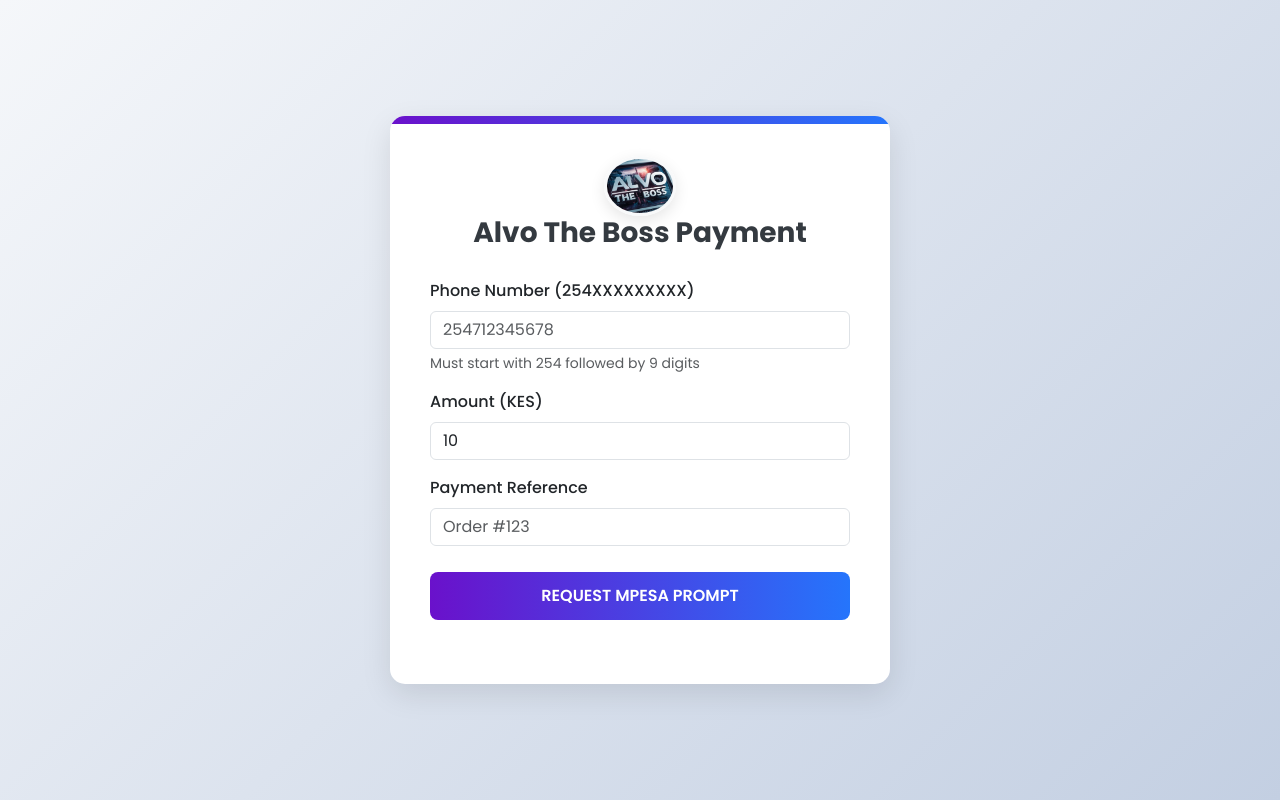
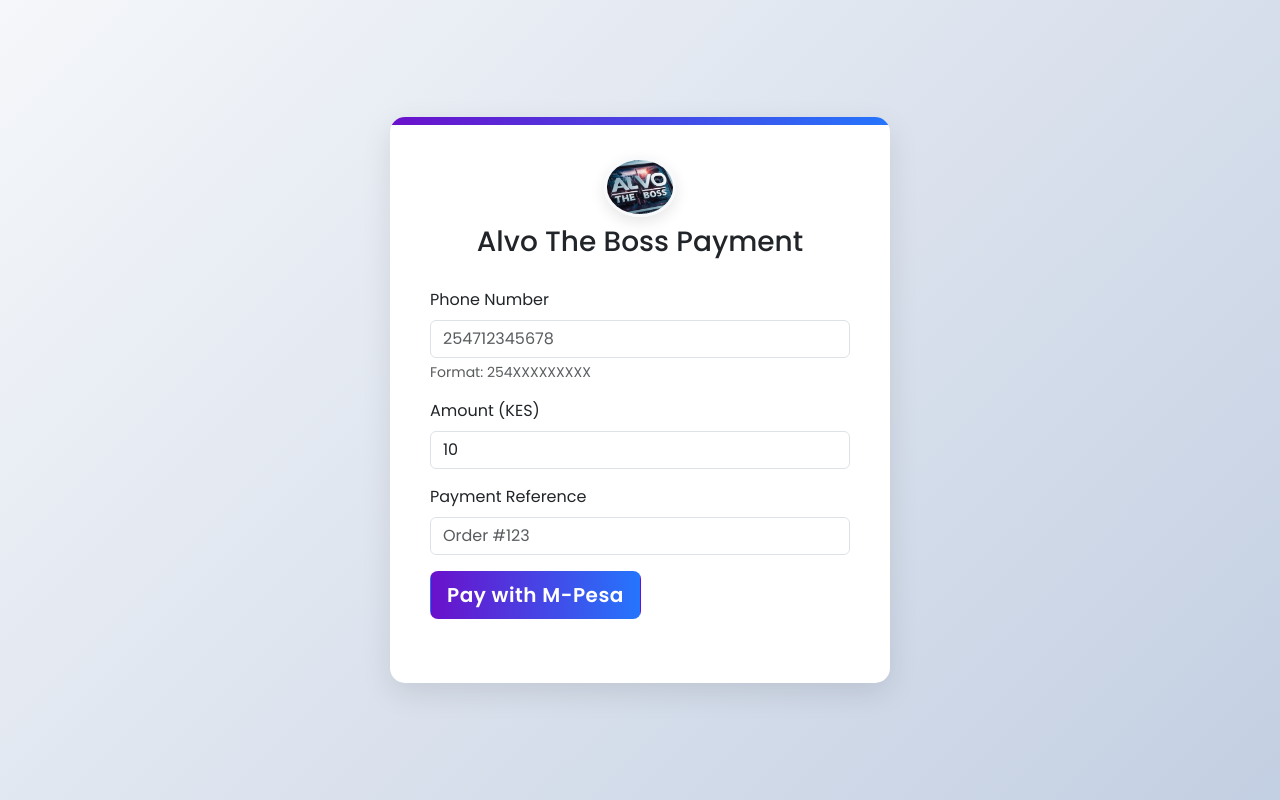
Before and after one commit to Alvin-Jomo/mpesa, a Django app: page / in a window 1280 px wide. Run offline with Django 4.2, Linux system fonts and the light colour scheme.

Commit message:
Initial clean push

```diff
--- a/my_app/views.py
+++ b/my_app/views.py
@@ -1,139 +1,142 @@
 import json
 import logging
-from django.shortcuts import render
 from django.http import JsonResponse, HttpResponse
 from django.views.decorators.csrf import csrf_exempt
 from django.views.decorators.http import require_POST, require_GET
 from django_daraja.mpesa.core import MpesaClient
 from django.core.cache import cache
 from django.conf import settings
+from django.shortcuts import render
 
-# Logger setup
 logger = logging.getLogger(__name__)
 
 def index(request):
-    """Render the main payment page"""
+    """
+    Render the main page with the payment form.
+    """
     return render(request, 'mpesa_payment.html')
-
 
 @csrf_exempt
 @require_POST
 def stk_push(request):
-    """Initiates M-Pesa STK push to user's phone"""
     try:
         cl = MpesaClient()
+        phone_number = request.POST.get('phone', '').strip()
+        amount = request.POST.get('amount', '').strip()
 
-        # Extract form data
-        phone = request.POST.get('phone', '').strip()
-        amount = request.POST.get('amount', '').strip()
-        reference = request.POST.get('reference', 'Payment').strip()[:20]
+        # Validate inputs
+        if not (phone_number and amount):
+            return JsonResponse({
+                'status': 'error',
+                'message': 'Phone number and amount are required'
+            }, status=400)
 
-        # Basic validation
-        if not phone or not amount:
-            return JsonResponse({'status': 'error', 'message': 'Phone number and amount are required'}, status=400)
-
-        # Validate amount
         try:
             amount = int(amount)
             if amount < 1:
-                raise ValueError()
-        except ValueError:
-            return JsonResponse({'status': 'error', 'message': 'Amount must be a number greater than 0'}, status=400)
+                raise ValueError("Amount must be at least 1")
+        except (ValueError, TypeError):
+            return JsonResponse({
+                'status': 'error',
+                'message': 'Amount must be a valid number ≥ 1'
+            }, status=400)
 
-        # Validate phone number
-        if not (phone.startswith('254') and len(phone) == 12 and phone.isdigit()):
-            return JsonResponse({'status': 'error', 'message': 'Phone number must be in format 254XXXXXXXXX'}, status=400)
+        if not (phone_number.startswith('254') and len(phone_number) == 12 and phone_number[1:].isdigit()):
+            return JsonResponse({
+                'status': 'error',
+                'message': 'Phone must be format 254XXXXXXXXX'
+            }, status=400)
 
-        # Initiate STK push
+        # Process payment
         response = cl.stk_push(
-            phone_number=phone,
+            phone_number=phone_number,
             amount=amount,
-            account_reference=reference,
+            account_reference=request.POST.get('reference', 'Payment')[:20],
             transaction_desc='Customer Payment',
             callback_url=settings.MPESA_CALLBACK_URL
         )
 
-        # STK push was successful
-        if response.response_code == '0':
-            checkout_id = response.checkout_request_id
-            # Store payment temporarily
-            cache.set(checkout_id, {
+        if response.response_code == "0":
+            # Store in cache for status checking
+            cache.set(response.checkout_request_id, {
                 'status': 'pending',
-                'phone': phone,
-                'amount': amount,
-                'reference': reference
+                'phone': phone_number,
+                'amount': amount
             }, timeout=300)
 
             return JsonResponse({
                 'status': 'success',
-                'checkout_request_id': checkout_id,
+                'checkout_request_id': response.checkout_request_id,
                 'customer_message': response.customer_message
             })
 
-        # STK push failed
         return JsonResponse({
             'status': 'error',
             'message': response.error_message or 'Payment request failed'
-        }, status=400)
+        })
 
     except Exception as e:
-        logger.exception("STK Push Exception:")
+        logger.error(f"STK Push Error: {str(e)}", exc_info=True)
         return JsonResponse({
             'status': 'error',
-            'message': 'An error occurred during processing. Please try again.'
+            'message': 'Payment processing failed'
         }, status=500)
-
 
 @csrf_exempt
 @require_POST
 def stk_push_callback(request):
-    """Handles callback from M-Pesa API after payment attempt"""
     try:
         data = json.loads(request.body.decode('utf-8'))
+        logger.info(f"Raw callback received: {data}")
+
         callback = data.get('Body', {}).get('stkCallback', {})
         checkout_id = callback.get('CheckoutRequestID')
         result_code = callback.get('ResultCode')
-        result_desc = callback.get('ResultDesc', 'Payment failed')
 
-        if checkout_id:
-            # Determine payment outcome
-            if result_code == 0:
-                status = {'status': 'success', 'message': 'Payment completed successfully'}
-            elif result_code == 1032:
-                status = {'status': 'cancelled', 'message': 'Transaction was cancelled by the user'}
-            else:
-                status = {'status': 'failed', 'message': result_desc}
+        if not checkout_id:
+            return HttpResponse(status=400)
 
-            # Update cache with final status
-            cache.set(checkout_id, status, timeout=300)
+        # Process different statuses
+        if result_code == 0:  # Success
+            items = callback.get('CallbackMetadata', {}).get('Item', [])
+            receipt = next((i['Value'] for i in items if i.get('Name') == 'MpesaReceiptNumber'), None)
+
+            cache.set(checkout_id, {
+                'status': 'success',
+                'message': 'Payment completed',
+                'receipt': receipt,
+                'code': result_code
+            }, timeout=300)
+
+        elif result_code == 1032:  # Cancelled
+            cache.set(checkout_id, {
+                'status': 'cancelled',
+                'message': 'Transaction cancelled by user',
+                'code': result_code
+            }, timeout=300)
+
+        else:  # Other errors
+            cache.set(checkout_id, {
+                'status': 'failed',
+                'message': callback.get('ResultDesc', 'Payment failed'),
+                'code': result_code
+            }, timeout=300)
 
         return HttpResponse(status=200)
 
-    except json.JSONDecodeError:
-        logger.error("Invalid JSON received in callback.")
+    except Exception as e:
+        logger.error(f"Callback Error: {str(e)}", exc_info=True)
         return HttpResponse(status=400)
-    except Exception as e:
-        logger.exception("Callback processing error:")
-        return HttpResponse(status=400)
-
 
 @csrf_exempt
 @require_GET
 def check_status(request):
-    """Returns the status of a previously initiated STK push request"""
     checkout_id = request.GET.get('checkout_request_id')
-
     if not checkout_id:
         return JsonResponse({
             'status': 'error',
-            'message': 'Checkout Request ID is required'
+            'message': 'Checkout ID required'
         }, status=400)
 
-    # Fetch status from cache
     status_data = cache.get(checkout_id, {'status': 'pending'})
-
-    # Clean up cache if final state reached
-    if status_data.get('status') in ['success', 'cancelled', 'failed']:
-        cache.delete(checkout_id)
-
     return JsonResponse(status_data)
--- a/templates/mpesa_payment.html
+++ b/templates/mpesa_payment.html
@@ -12,6 +12,9 @@
     :root {
       --primary-color: #6a11cb;
       --secondary-color: #2575fc;
+      --success-color: #28a745;
+      --warning-color: #ffc107;
+      --danger-color: #dc3545;
     }
 
     body {
@@ -56,15 +59,6 @@
       box-shadow: 0 5px 15px rgba(0, 0, 0, 0.1);
     }
 
-    .logo-container h3 {
-      font-weight: 700;
-      color: #343a40;
-    }
-
-    .form-label {
-      font-weight: 500;
-    }
-
     .form-control:focus {
       border-color: var(--primary-color);
       box-shadow: 0 0 0 0.25rem rgba(106, 17, 203, 0.25);
@@ -72,24 +66,33 @@
 
     .btn-mpesa {
       background: linear-gradient(90deg, var(--primary-color), var(--secondary-color));
-      color: #fff;
+      color: white;
       font-weight: 600;
-      text-transform: uppercase;
-      width: 100%;
-      border: none;
-      padding: 12px;
-      border-radius: 8px;
-      margin-top: 10px;
-      transition: 0.3s ease;
+      letter-spacing: 0.5px;
     }
 
     .btn-mpesa:hover {
-      background: linear-gradient(90deg, #5a0cb5, #1c6ae8);
+      transform: translateY(-2px);
+      box-shadow: 0 5px 15px rgba(0, 0, 0, 0.1);
     }
 
     .alert {
-      border-radius: 8px;
-      padding: 15px 20px;
+      border-left: 4px solid;
+    }
+
+    .alert-success {
+      border-left-color: var(--success-color);
+      background-color: rgba(40, 167, 69, 0.1);
+    }
+
+    .alert-warning {
+      border-left-color: var(--warning-color);
+      background-color: rgba(255, 193, 7, 0.1);
+    }
+
+    .alert-danger {
+      border-left-color: var(--danger-color);
+      background-color: rgba(220, 53, 69, 0.1);
     }
 
     .status-checker {
@@ -99,8 +102,10 @@
       margin-top: 15px;
     }
 
-    .status-checker .spinner-border {
-      margin-right: 10px;
+    @media (max-width: 576px) {
+      .payment-container {
+        padding: 30px 20px;
+      }
     }
   </style>
 </head>
@@ -109,52 +114,57 @@
     <div class="payment-container">
       <div class="logo-container">
         <img src="{% static 'images/alvin.jpg' %}" alt="Alvo The Boss">
-        <h3>Alvo The Boss Payment</h3>
+        <h3 class="mt-2">Alvo The Boss Payment</h3>
       </div>
 
       <form id="paymentForm" method="POST">
         {% csrf_token %}
         <div class="mb-3">
-          <label for="phone" class="form-label">Phone Number (254XXXXXXXXX)</label>
-          <input type="tel" class="form-control" id="phone" name="phone" pattern="254[0-9]{9}" placeholder="254712345678" required>
-          <div class="form-text">Must start with 254 followed by 9 digits</div>
+          <label for="phone" class="form-label">Phone Number</label>
+          <input type="tel" class="form-control" id="phone" name="phone"
+                 placeholder="254712345678" required
+                 pattern="254[0-9]{9}">
+          <div class="form-text">Format: 254XXXXXXXXX</div>
         </div>
 
         <div class="mb-3">
           <label for="amount" class="form-label">Amount (KES)</label>
-          <input type="number" class="form-control" id="amount" name="amount" min="1" value="10" required>
+          <input type="number" class="form-control" id="amount" name="amount"
+                 min="1" value="10" required>
         </div>
 
         <div class="mb-3">
           <label for="reference" class="form-label">Payment Reference</label>
-          <input type="text" class="form-control" id="reference" name="reference" placeholder="Order #123" required>
+          <input type="text" class="form-control" id="reference" name="reference"
+                 placeholder="Order #123" maxlength="20" required>
         </div>
 
-        <button type="submit" class="btn btn-mpesa">
-          <span id="btnText">Request MPesa Prompt</span>
-          <span id="spinner" class="spinner-border spinner-border-sm d-none" role="status"></span>
+        <button type="submit" class="btn btn-mpesa btn-lg">
+          <span id="btnText">Pay with M-Pesa</span>
+          <span id="spinner" class="spinner-border spinner-border-sm d-none"></span>
         </button>
       </form>
 
       <div id="responseMessage" class="mt-4"></div>
-
       <div id="statusChecker" class="status-checker d-none">
-        <div class="spinner-border spinner-border-sm text-primary"></div>
+        <div class="spinner-border spinner-border-sm text-primary me-2"></div>
         <small class="text-muted">Checking payment status...</small>
       </div>
     </div>
   </div>
 
   <script>
+    // Payment processing state
     let isProcessing = false;
-    let currentCheckoutRequestId = null;
+    let currentCheckoutId = null;
     let statusCheckInterval = null;
 
-    document.getElementById('paymentForm').addEventListener('submit', async function (e) {
+    document.getElementById('paymentForm').addEventListener('submit', async function(e) {
       e.preventDefault();
       if (isProcessing) return;
+
+      // Set processing state
       isProcessing = true;
-
       const btnText = document.getElementById('btnText');
       const spinner = document.getElementById('spinner');
       const submitBtn = e.target.querySelector('button[type="submit"]');
@@ -162,24 +172,35 @@
       spinner.classList.remove('d-none');
       submitBtn.disabled = true;
 
+      // Clear previous messages
       const responseDiv = document.getElementById('responseMessage');
       responseDiv.innerHTML = '';
       document.getElementById('statusChecker').classList.add('d-none');
       clearInterval(statusCheckInterval);
 
+      // Get form values
       const phone = document.getElementById('phone').value.replace(/\D/g, '').substring(0, 12);
       const amount = document.getElementById('amount').value;
       const reference = document.getElementById('reference').value.substring(0, 20);
       const csrfToken = document.querySelector('[name=csrfmiddlewaretoken]').value;
 
+      // Validate inputs
       if (!phone.startsWith('254') || phone.length !== 12) {
-        showError('Enter a valid Safaricom number (254XXXXXXXXX)');
+        showError('Please enter a valid Safaricom number (254XXXXXXXXX)');
+        resetButton();
+        isProcessing = false;
+        return;
+      }
+
+      if (!amount || isNaN(amount) || parseFloat(amount) < 1) {
+        showError('Please enter a valid amount (minimum 1 KES)');
         resetButton();
         isProcessing = false;
         return;
       }
 
       try {
+        // Initiate payment request
         const response = await fetch("{% url 'stk_push' %}", {
           method: 'POST',
           headers: {
@@ -187,28 +208,35 @@
             'X-CSRFToken': csrfToken
           },
           body: new URLSearchParams({
-            phone, amount, reference, csrfmiddlewaretoken: csrfToken
+            phone: phone,
+            amount: amount,
+            reference: reference,
+            csrfmiddlewaretoken: csrfToken
           })
         });
 
         const data = await response.json();
 
         if (data.status === 'success') {
+          // Show success message
           responseDiv.innerHTML = `
-            <div class="alert alert-success">
-              <h5>✅ Payment Request Sent!</h5>
+            <div class="alert alert-info">
+              <h5 class="alert-heading">Payment Request Sent</h5>
               <p>Check your phone <strong>${phone}</strong></p>
               <p>Amount: <strong>KES ${amount}</strong></p>
-              <p class="small">${data.customer_message || 'Waiting for STK push response'}</p>
+              <hr>
+              <p class="mb-0 small">${data.customer_message || 'Enter your M-Pesa PIN when prompted'}</p>
             </div>`;
-          currentCheckoutRequestId = data.checkout_request_id;
+
+          // Start status checking
+          currentCheckoutId = data.checkout_request_id;
           startStatusChecking();
         } else {
-          showError(data.message || 'Payment request failed.');
+          showError(data.message || 'Failed to initiate payment');
         }
-      } catch (err) {
-        showError('Network error, please try again.');
-        console.error(err);
+      } catch (error) {
+        showError('Network error - please check your connection');
+        console.error('Payment error:', error);
       } finally {
         resetButton();
         isProcessing = false;
@@ -217,34 +245,48 @@
     });
 
     function startStatusChecking() {
+      // Clear any existing interval
+      clearInterval(statusCheckInterval);
+
+      // Show status checker
       document.getElementById('statusChecker').classList.remove('d-none');
-      clearInterval(statusCheckInterval);
+
+      // First check immediately
       checkPaymentStatus();
+
+      // Then check every 5 seconds
       statusCheckInterval = setInterval(checkPaymentStatus, 5000);
 
+      // Auto-stop after 10 minutes
       setTimeout(() => {
+        if (statusCheckInterval) {
           clearInterval(statusCheckInterval);
           document.getElementById('statusChecker').classList.add('d-none');
+
           const responseDiv = document.getElementById('responseMessage');
           if (!responseDiv.innerHTML.includes('Successful') &&
               !responseDiv.innerHTML.includes('Cancelled') &&
               !responseDiv.innerHTML.includes('Failed')) {
-          showError('Status check timed out. Please verify payment manually.');
+            showError('Payment status check timed out. Please verify payment manually.');
+          }
         }
       }, 600000);
     }
 
     async function checkPaymentStatus() {
-      if (!currentCheckoutRequestId) return;
+      if (!currentCheckoutId) return;
+
       try {
-        const res = await fetch(`{% url 'check_status' %}?checkout_request_id=${currentCheckoutRequestId}`);
-        const data = await res.json();
+        const response = await fetch(`{% url 'check_status' %}?checkout_request_id=${currentCheckoutId}`);
+        const data = await response.json();
 
         if (data.status && data.status !== 'pending') {
+          // Final status received - stop checking
           clearInterval(statusCheckInterval);
           document.getElementById('statusChecker').classList.add('d-none');
+
           updatePaymentStatusUI(data);
-          currentCheckoutRequestId = null;
+          currentCheckoutId = null;
         }
       } catch (error) {
         console.error('Status check error:', error);
@@ -253,47 +295,69 @@
 
     function updatePaymentStatusUI(data) {
       const responseDiv = document.getElementById('responseMessage');
+
       if (data.status === 'success') {
         responseDiv.innerHTML = `
           <div class="alert alert-success">
-            <h5>✅ Payment Successful!</h5>
-            <p>Your payment was successful.</p>
-            <p class="small">${data.message || 'Thank you for your payment.'}</p>
-            <button onclick="window.location.reload()" class="btn btn-sm btn-success">Make Another Payment</button>
+            <h5 class="alert-heading">Payment Successful!</h5>
+            <p>Transaction completed successfully</p>
+            ${data.receipt ? `<p>Receipt: <strong>${data.receipt}</strong></p>` : ''}
+            <hr>
+            <div class="d-flex justify-content-between align-items-center">
+              <p class="mb-0 small">${data.message || 'Thank you for your payment'}</p>
+              <button onclick="window.location.reload()" class="btn btn-sm btn-success">
+                New Payment
+              </button>
+            </div>
           </div>`;
-      } else if (data.status === 'cancelled') {
+      }
+      else if (data.status === 'cancelled') {
         responseDiv.innerHTML = `
           <div class="alert alert-warning">
-            <h5>⚠️ Transaction Cancelled</h5>
-            <p>You cancelled the transaction.</p>
-            <p class="small">${data.message || 'STK push was cancelled on phone.'}</p>
-            <button onclick="window.location.reload()" class="btn btn-sm btn-warning">Try Again</button>
+            <h5 class="alert-heading">Payment Cancelled</h5>
+            <p>You cancelled the transaction on your phone</p>
+            <hr>
+            <div class="d-flex justify-content-between align-items-center">
+              <p class="mb-0 small">${data.message || 'STK push was cancelled'}</p>
+              <button onclick="window.location.reload()" class="btn btn-sm btn-warning">
+                Try Again
+              </button>
+            </div>
           </div>`;
-      } else if (data.status === 'failed') {
+      }
+      else if (data.status === 'failed') {
         responseDiv.innerHTML = `
           <div class="alert alert-danger">
-            <h5>❌ Payment Failed</h5>
-            <p>${data.message || 'The transaction failed.'}</p>
-            <button onclick="window.location.reload()" class="btn btn-sm btn-danger">Try Again</button>
+            <h5 class="alert-heading">Payment Failed</h5>
+            <p>${data.message || 'The transaction could not be completed'}</p>
+            ${data.code ? `<p class="small">Error code: ${data.code}</p>` : ''}
+            <hr>
+            <button onclick="window.location.reload()" class="btn btn-sm btn-danger">
+              Try Again
+            </button>
           </div>`;
       }
     }
 
-    function showError(msg) {
+    function showError(message) {
       document.getElementById('responseMessage').innerHTML = `
         <div class="alert alert-danger">
-          <h5>⚠️ Error</h5>
-          <p>${msg}</p>
-          <button onclick="window.location.reload()" class="btn btn-sm btn-outline-danger">Try Again</button>
+          <h5 class="alert-heading">Error</h5>
+          <p>${message}</p>
+          <hr>
+          <button onclick="window.location.reload()" class="btn btn-sm btn-outline-danger">
+            Retry
+          </button>
         </div>`;
     }
 
     function resetButton() {
-      document.getElementById('btnText').textContent = 'Request MPesa Prompt';
+      document.getElementById('btnText').textContent = 'Pay with M-Pesa';
       document.getElementById('spinner').classList.add('d-none');
     }
 
-    document.getElementById('phone').addEventListener('input', function (e) {
+    // Phone number formatting
+    document.getElementById('phone').addEventListener('input', function(e) {
       let value = e.target.value.replace(/\D/g, '');
       if (!value.startsWith('254') && value.length > 0) {
         value = '254' + value;
```
Also changed, not shown: my_site/settings.py (+13 -23 lines). Lines whose indentation alone changed are shown as unchanged.
